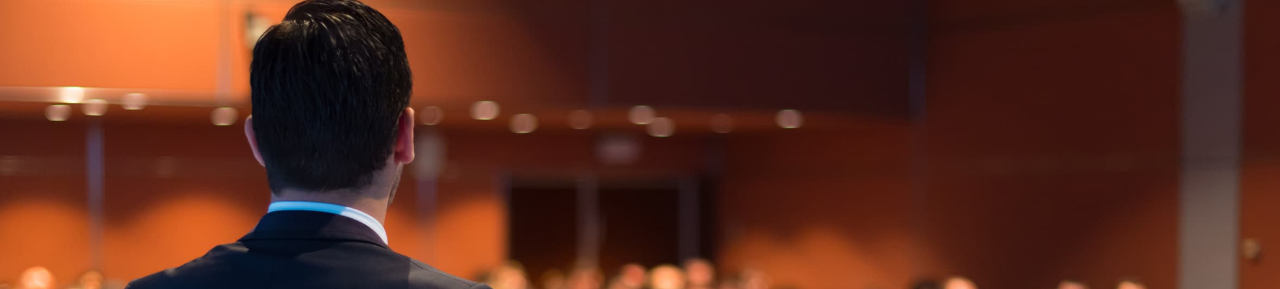
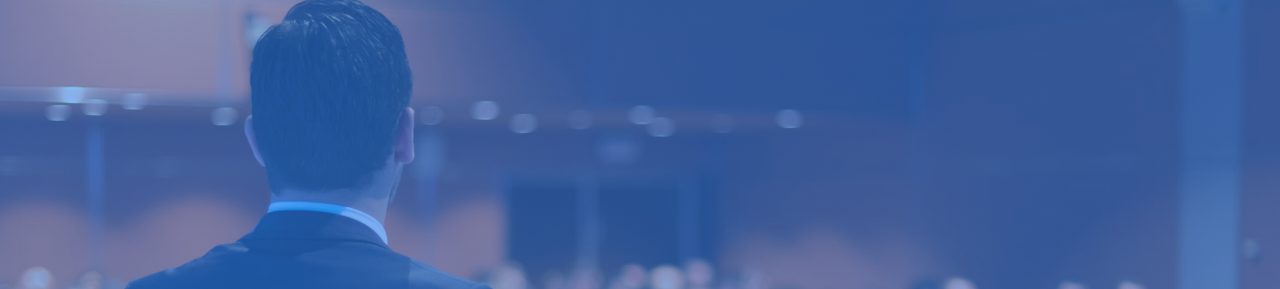
Before and after one commit to raz302/mr.akinode_landing_page, a plain HTML site: page index.html in a window 1280 px wide. Shown: the part 69-358 px from the top of the page. Drawn offline with Linux system fonts and the light colour scheme.

Commit message:
Update!!!!

```diff
--- a/sass/style.scss
+++ b/sass/style.scss
@@ -24,7 +24,11 @@ body {
   height: 100vh;
   background-color: #115ec2;
   clip-path: polygon(0 0, 100% 0%, 100% 75%, 0% 100%);
-  background-image: url(../images/bg.jpg);
+  background-image: linear-gradient(
+      rgba(48, 135, 250, 0.576),
+      rgba(48, 136, 250, 0.576)
+    ),
+    url(../images/bg.jpg);
   background-size: cover;
   background-position: center;
 
```
Also changed, not shown: css/style.min.css, 1 other file.
